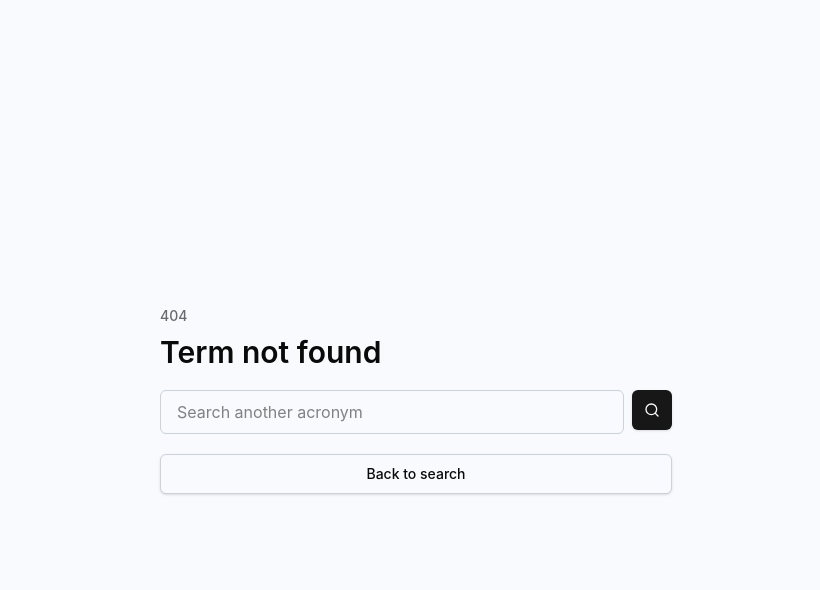
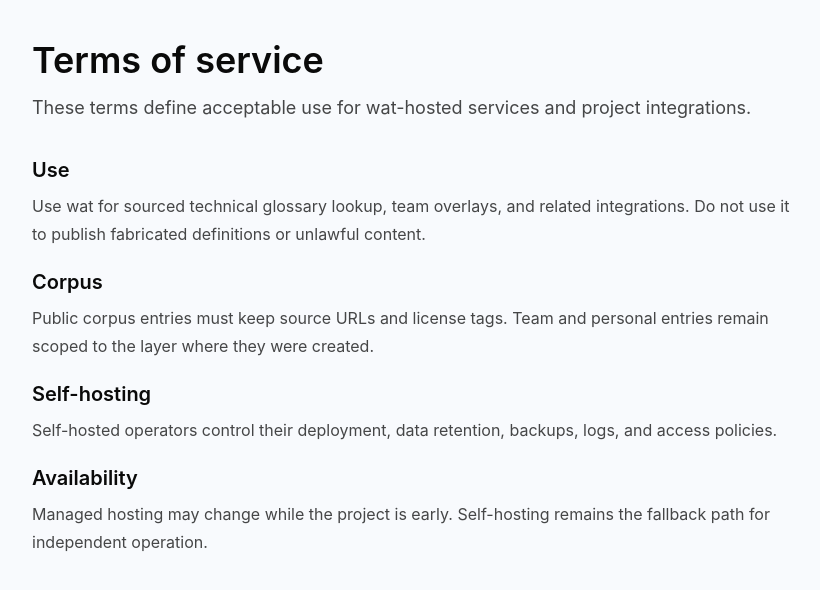
Before and after one commit to gongahkia/strok, a Next.js app in the folder apps/web/: page /terms in a window 1280 px wide. Before the commit this address had no page. Shown: the top 590 px of the page, without its empty margins (224-1044 px from the left). Built offline with nearby package versions, Linux system fonts and the light colour scheme.

Commit message:
feat(web): add terms page

```diff
--- /dev/null
+++ b/apps/web/src/app/terms/page.tsx
@@ -0,0 +1,41 @@
+const sections = [
+  {
+    title: "Use",
+    body: "Use wat for sourced technical glossary lookup, team overlays, and related integrations. Do not use it to publish fabricated definitions or unlawful content."
+  },
+  {
+    title: "Corpus",
+    body: "Public corpus entries must keep source URLs and license tags. Team and personal entries remain scoped to the layer where they were created."
+  },
+  {
+    title: "Self-hosting",
+    body: "Self-hosted operators control their deployment, data retention, backups, logs, and access policies."
+  },
+  {
+    title: "Availability",
+    body: "Managed hosting may change while the project is early. Self-hosting remains the fallback path for independent operation."
+  }
+];
+
+export default function TermsPage() {
+  return (
+    <main className="min-h-svh bg-background px-6 py-10 text-foreground">
+      <article className="mx-auto grid max-w-3xl gap-8">
+        <header className="grid gap-3">
+          <h1 className="text-4xl font-semibold">Terms of service</h1>
+          <p className="text-lg leading-8 text-foreground/75">
+            These terms define acceptable use for wat-hosted services and project integrations.
+          </p>
+        </header>
+        <div className="grid gap-5">
+          {sections.map((section) => (
+            <section className="grid gap-2" key={section.title}>
+              <h2 className="text-xl font-semibold">{section.title}</h2>
+              <p className="leading-7 text-foreground/75">{section.body}</p>
+            </section>
+          ))}
+        </div>
+      </article>
+    </main>
+  );
+}
```
Also changed, not shown: 1 other file (tests, documents, lock files or other folders).
